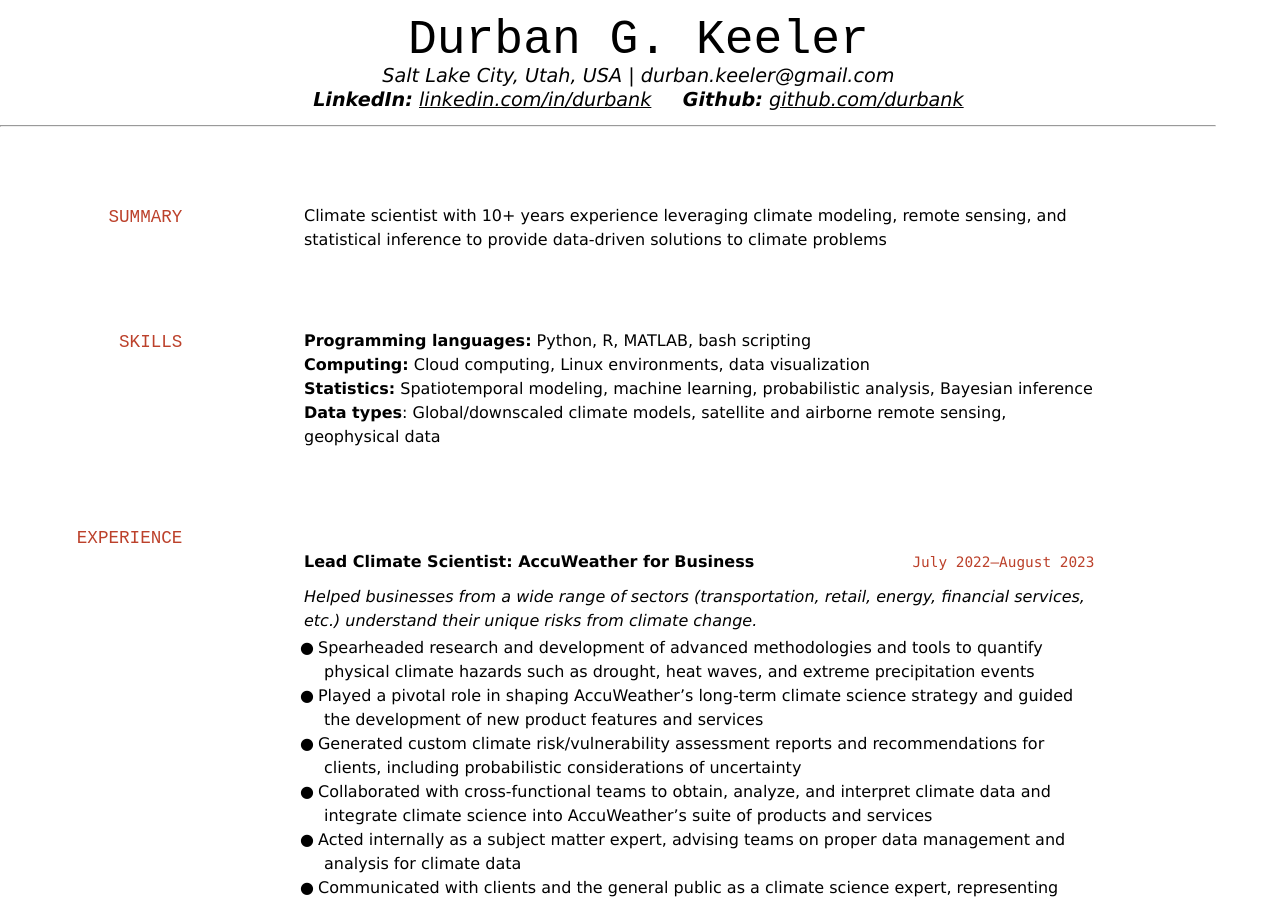
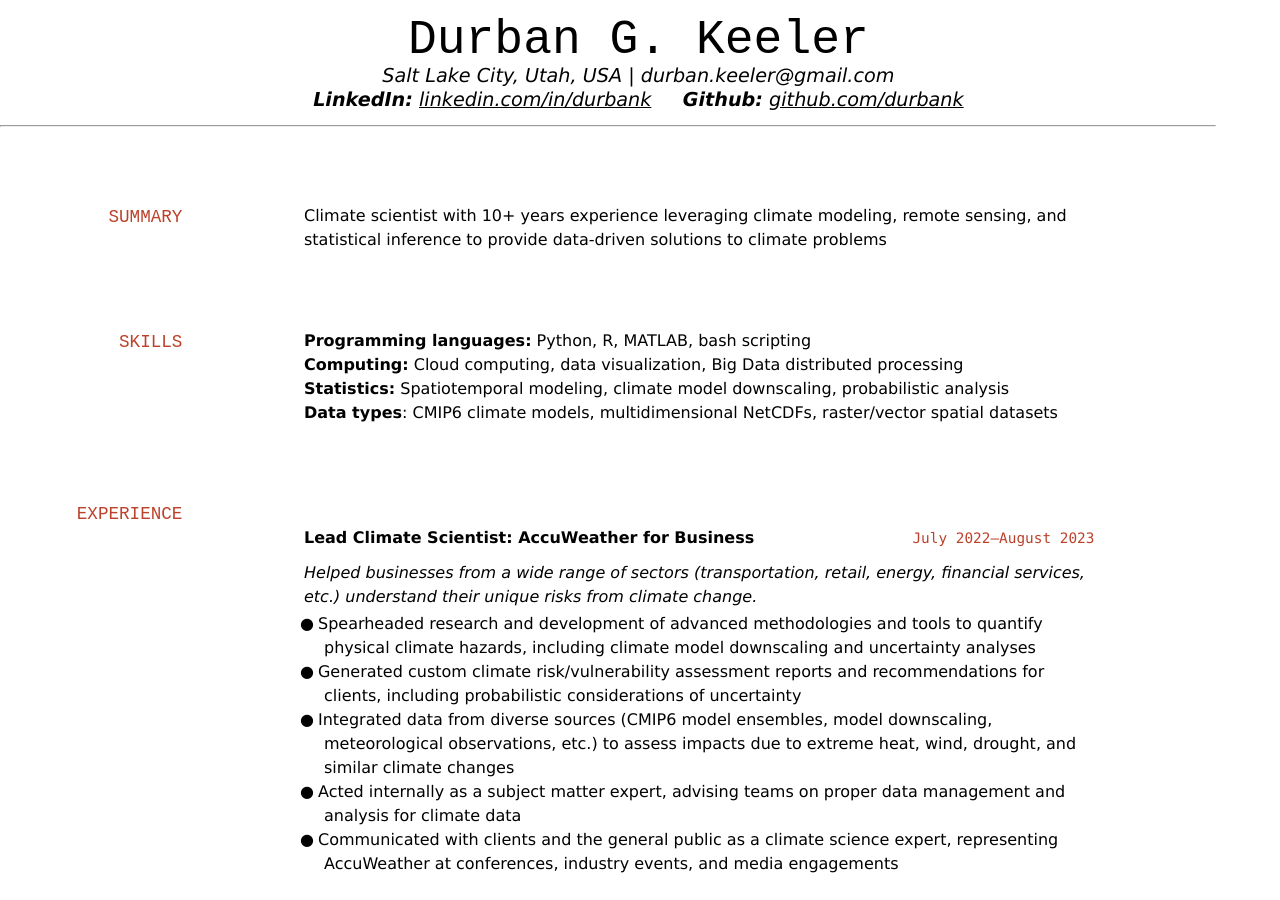
Before and after one commit to durbank/durbank.github.io, a Jekyll site: the page built from cv/resume-clim.md, in a window 1280 px wide and 900 px high. Built offline with Jekyll 4.4.1, drawn with Linux system fonts in a browser that asks for light colours.

Commit message:
Edits thus far for ICF

```diff
--- a/cv/resume-clim.md
+++ b/cv/resume-clim.md
@@ -19,9 +19,9 @@ Climate scientist with 10+ years experience leveraging climate modeling, remote
 ## SKILLS
 
 **Programming languages:** Python, R, MATLAB, bash scripting \
-**Computing:** Cloud computing, Linux environments, data visualization \
-**Statistics:** Spatiotemporal modeling, machine learning, probabilistic analysis, Bayesian inference \
-**Data types**: Global/downscaled climate models, satellite and airborne remote sensing, geophysical data
+**Computing:** Cloud computing, data visualization, Big Data distributed processing \
+**Statistics:** Spatiotemporal modeling, climate model downscaling, probabilistic analysis \
+**Data types**: CMIP6 climate models, multidimensional NetCDFs, raster/vector spatial datasets
 
 ### EXPERIENCE
 
@@ -31,11 +31,10 @@ Climate scientist with 10+ years experience leveraging climate modeling, remote
 
 *Helped businesses from a wide range of sectors (transportation, retail, energy, financial services, etc.) understand their unique risks from climate change.*
 
-- Spearheaded research and development of advanced methodologies and tools to quantify physical climate hazards such as drought, heat waves, and extreme precipitation events
-- Played a pivotal role in shaping AccuWeather's long-term climate science strategy and guided the development of new product features and services
-<!-- - Conducted in-depth analysis of climate modeling, producing probabilistic assessments of climate change risk to support decision-making processes for various stakeholders -->
+- Spearheaded research and development of advanced methodologies and tools to quantify physical climate hazards, including climate model downscaling and uncertainty analyses
 - Generated custom climate risk/vulnerability assessment reports and recommendations for clients, including probabilistic considerations of uncertainty
-- Collaborated with cross-functional teams to obtain, analyze, and interpret climate data and integrate climate science into AccuWeather's suite of products and services
+- Integrated data from diverse sources (CMIP6 model ensembles, model downscaling, meteorological observations, etc.) to assess impacts due to extreme heat, wind, drought, and similar climate changes
+<!-- - Collaborated with cross-functional teams to obtain, analyze, and interpret climate data and integrate climate science into AccuWeather's suite of products and services -->
 - Acted internally as a subject matter expert, advising teams on proper data management and analysis for climate data
 - Communicated with clients and the general public as a climate science expert, representing AccuWeather at conferences, industry events, and media engagements
 
```
